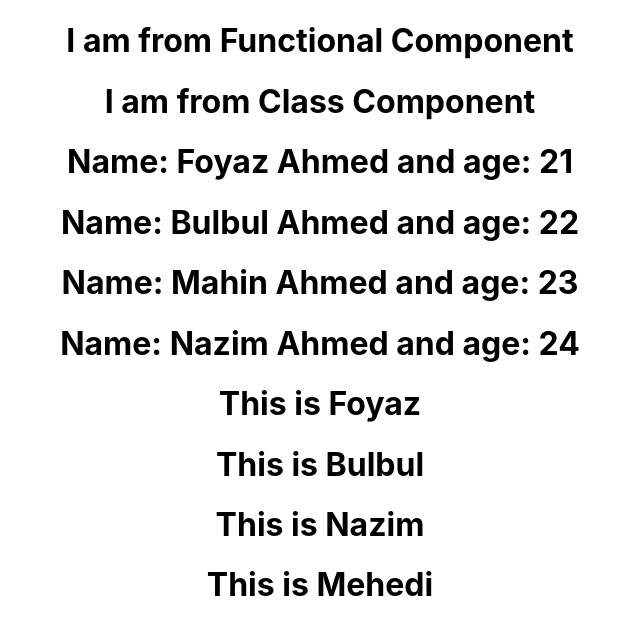
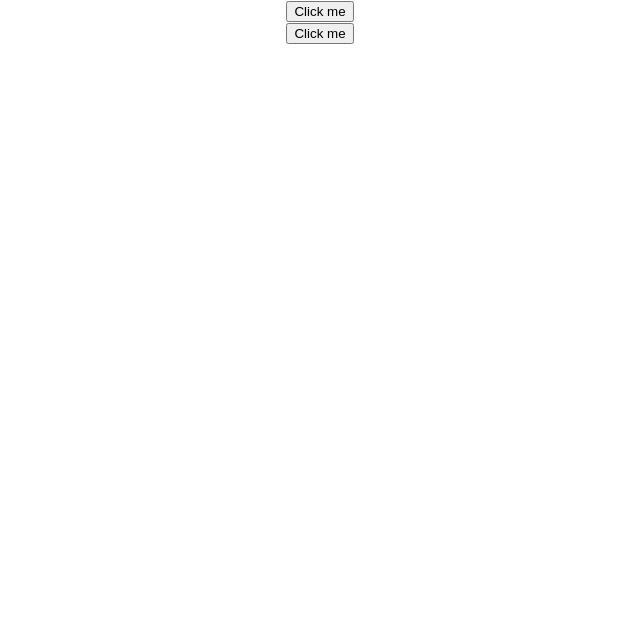
Before and after one commit to Foyaz-Ahmed/Learning_React_Js, a React (Create React App) app in the folder my-app/: page / in a window 1280 px wide. Shown: the top 634 px of the page, without its empty margins (320-960 px from the left). Built offline with nearby package versions, Linux system fonts and the light colour scheme.

Commit message:
Click Event in Function and Class Component

```diff
--- a/my-app/src/App.js
+++ b/my-app/src/App.js
@@ -3,25 +3,31 @@ import Hello from './mycomponents/Hello';
 import Welcome from './mycomponents/Welcome';
 import PropsFunction from './mycomponents/Props';
 import PropsClass from './mycomponents/PropsClass';
-
+import ClickEventFunction from './mycomponents/ClickEventFunction';
+import ClickEventInClass
+ from './mycomponents/ClickEventInClass';
 function App() {
   return (
     <div className="App">
-      <Hello></Hello>
-      <Welcome></Welcome>
+      {/* <Hello></Hello>
+      <Welcome></Welcome> */}
 
       {/* Props Used in Function */}
-      <PropsFunction name="Foyaz Ahmed" age="21"></PropsFunction>
+      {/* <PropsFunction name="Foyaz Ahmed" age="21"></PropsFunction>
       <PropsFunction name="Bulbul Ahmed" age="22"></PropsFunction>
       <PropsFunction name="Mahin Ahmed" age="23"></PropsFunction>
-      <PropsFunction name="Nazim Ahmed" age="24"></PropsFunction>
+      <PropsFunction name="Nazim Ahmed" age="24"></PropsFunction> */}
 
       {/* Props Used in Class */}
 
-      <PropsClass name="Foyaz"></PropsClass>
+      {/* <PropsClass name="Foyaz"></PropsClass>
       <PropsClass name="Bulbul"></PropsClass>
       <PropsClass name="Nazim"></PropsClass>
-      <PropsClass name="Mehedi"></PropsClass>
+      <PropsClass name="Mehedi"></PropsClass> */}
+
+
+      <ClickEventFunction></ClickEventFunction>
+      <ClickEventInClass></ClickEventInClass>
     </div>
   );
 }
--- /dev/null
+++ b/my-app/src/mycomponents/ClickEventFunction.js
@@ -0,0 +1,18 @@
+import React from 'react';
+
+function ClickEventFunction(){
+
+    function doThis(){
+        alert("Clicked from Functional Event");
+    }
+    return(
+        <div>
+            {/* if we use doThis() then the function called befor clicking the button */}
+            {/* <button onClick={doThis()}>Click me</button> */}
+            <button onClick={doThis}>Click me</button>
+        </div>
+    );
+}
+
+
+export default ClickEventFunction;
--- /dev/null
+++ b/my-app/src/mycomponents/ClickEventInClass.js
@@ -0,0 +1,19 @@
+import React, {Component} from 'react';
+
+class ClickEventInClass extends Component{
+
+    doThis(){
+        alert("Clicked form Class Event");
+    }
+
+    render(){
+        return <div>
+                     {/* if we use doThis() then the function called befor clicking the button */}
+                     {/* <button onClick={doThis()}>Click me</button> */}
+                    <button onClick={this.doThis}>Click me</button>
+                </div>
+    }
+
+}
+
+export default ClickEventInClass;
```
